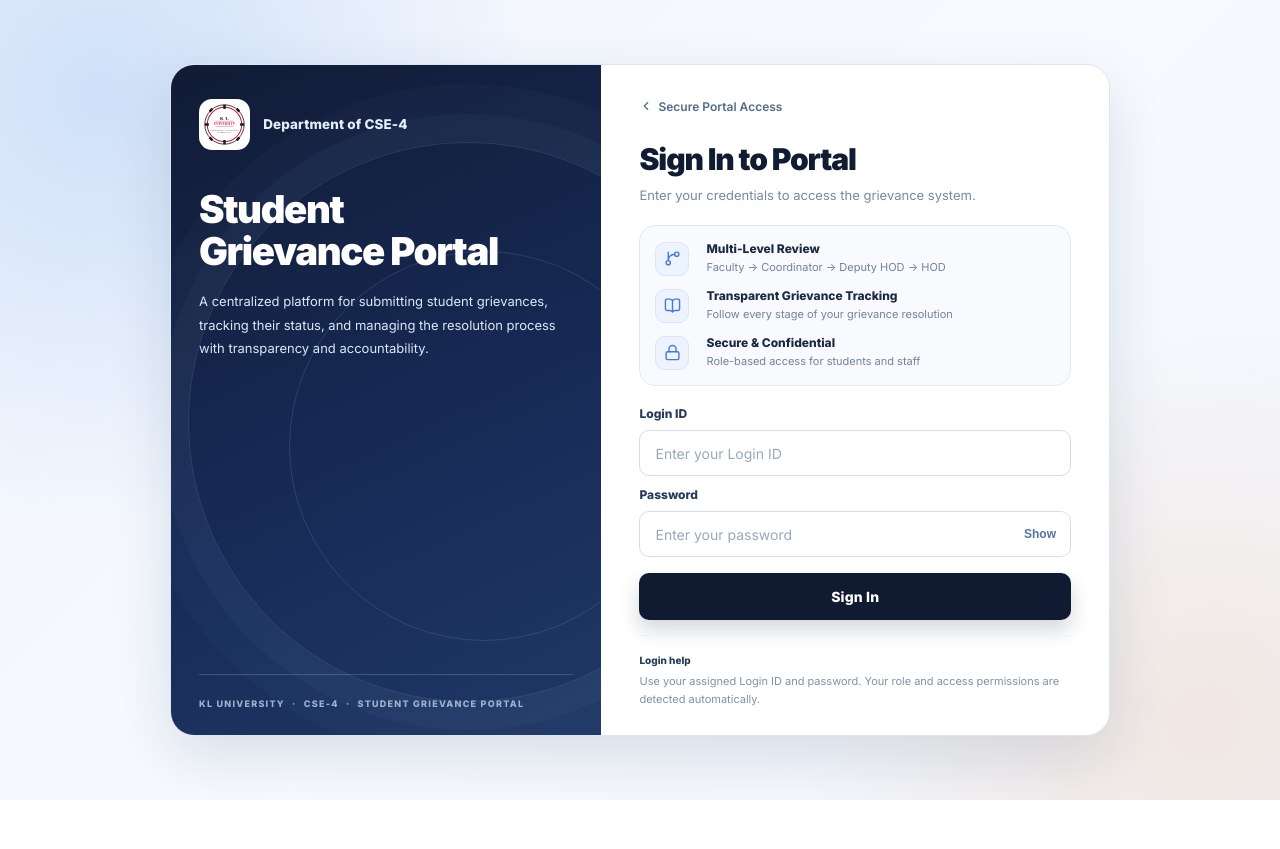
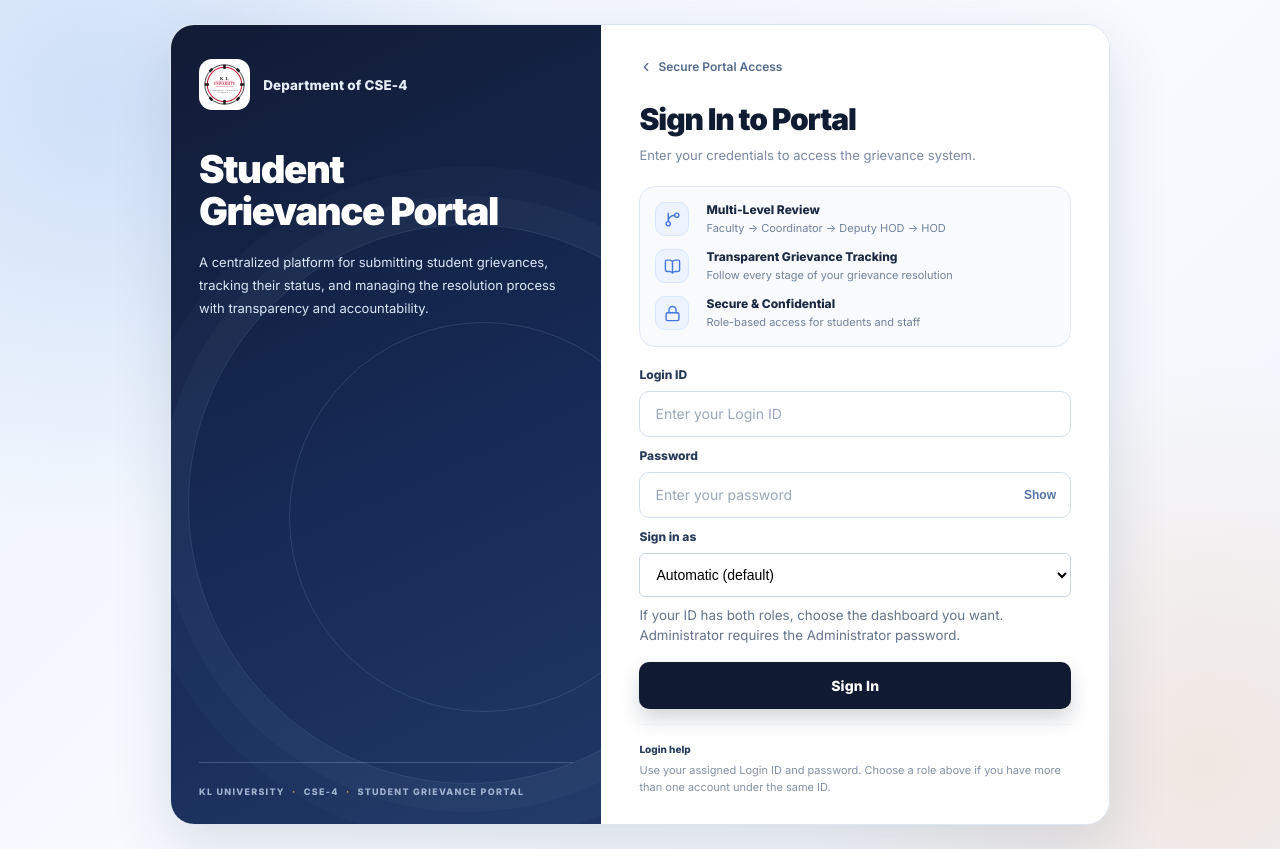
Before and after one commit to imashesh/klcse4-grievance-fe, a React (Vite) app: page /#/login in a window 1280 px wide. Before the commit the page ends 800 px from the top, so only its background shows below. Built offline with nearby package versions, Linux system fonts and the light colour scheme.

Commit message:
Add explicit Administrator and Deputy HOD choices on login

```diff
--- a/src/components/LoginScreen.jsx
+++ b/src/components/LoginScreen.jsx
@@ -10,12 +10,13 @@ import {
 export default function LoginScreen({ onLogin, error, clearError }) {
   const [id, setId] = useState("");
   const [password, setPassword] = useState("");
+  const [loginRole, setLoginRole] = useState("");
   const [showPassword, setShowPassword] = useState(false);
 
   function submit(event) {
     event.preventDefault();
     if (!id.trim() || !password) return;
-    onLogin(id.trim(), password);
+    onLogin(id.trim(), password, loginRole);
   }
 
   function updateId(value) {
@@ -124,6 +125,21 @@ export default function LoginScreen({ onLogin, error, clearError }) {
               </button>
             </div>
 
+            <label htmlFor="grievance-login-role">Sign in as</label>
+            <select
+              id="grievance-login-role"
+              value={loginRole}
+              onChange={(event) => { setLoginRole(event.target.value); clearError(); }}
+              style={{width:"100%", padding:"12px", border:"1px solid #cbd5e1", borderRadius:6, fontSize:14, background:"#fff"}}
+            >
+              <option value="">Automatic (default)</option>
+              <option value="admin">Administrator</option>
+              <option value="deputy_hod">Deputy HOD</option>
+            </select>
+            <small style={{display:"block", color:"#64748b", lineHeight:1.5}}>
+              If your ID has both roles, choose the dashboard you want. Administrator requires the Administrator password.
+            </small>
+
             <button className="grv-submit-button" type="submit">
               Sign In
             </button>
@@ -132,8 +148,8 @@ export default function LoginScreen({ onLogin, error, clearError }) {
           <div className="grv-login-help">
             <strong>Login help</strong>
             <p>
-              Use your assigned Login ID and password. Your role and access
-              permissions are detected automatically.
+              Use your assigned Login ID and password. Choose a role above if
+              you have more than one account under the same ID.
             </p>
           </div>
         </section>
```
